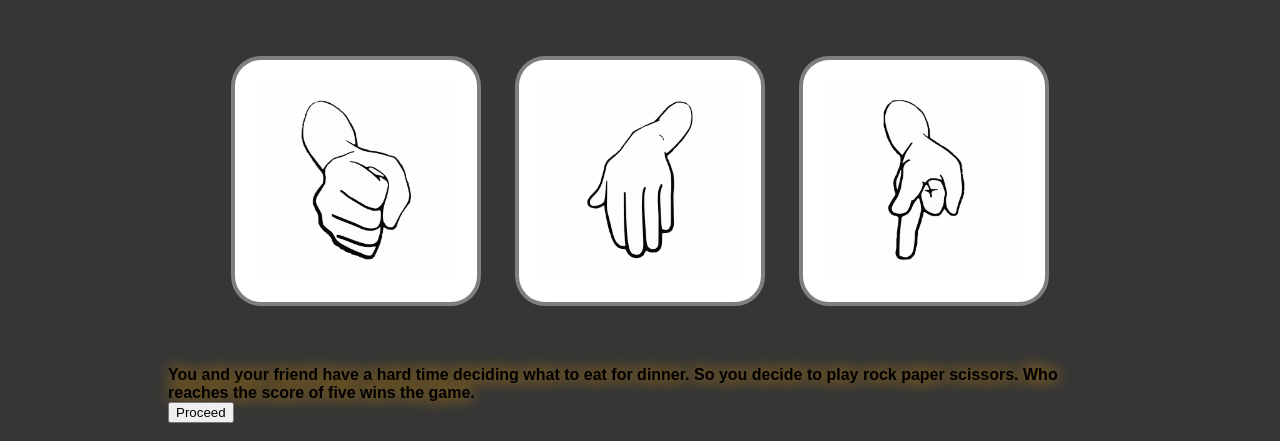
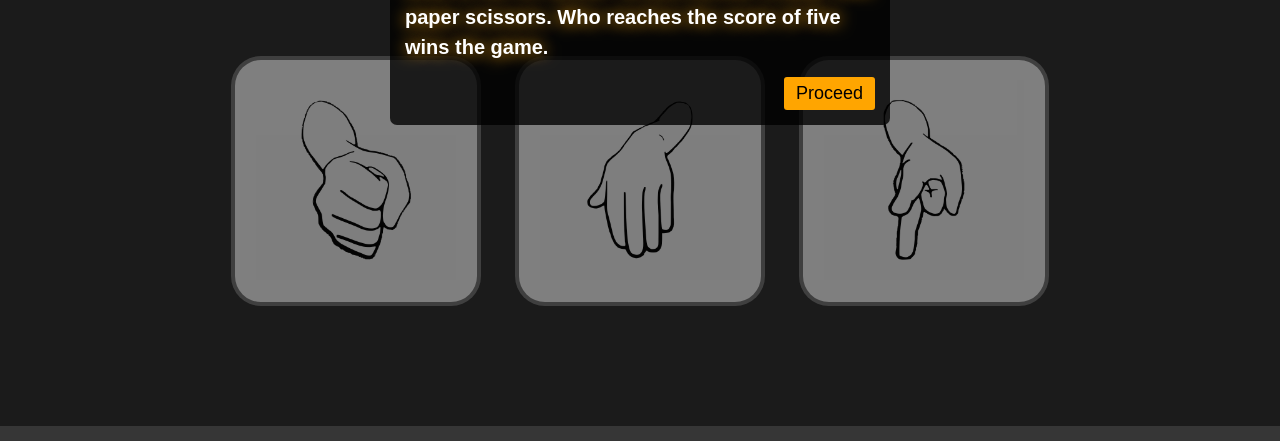
Before and after one commit to mthokozisisipho/rock-paper-scissors, a plain HTML site: page index.html in a window 1280 px wide. Shown: the part 374-815 px from the top of the page. Drawn offline with Linux system fonts and the light colour scheme.

Commit message:
Add modal style

```diff
--- a/style.css
+++ b/style.css
@@ -79,3 +79,53 @@ img {
 .buttons button:hover {
   border: 4px solid black;
 }
+
+.modal {
+  position: fixed;
+  top: 0;
+  left: 0;
+  width: 100vw;
+  height: 100vh;
+  display: flex;
+  align-items: center;
+  justify-content: center;
+  box-sizing: border-box;
+  padding: 15px;
+  background: rgba(0, 0, 0, 0.5);
+}
+
+.inner_modal {
+  background: rgba(0, 0, 0, 0.788);
+  width: 40%;
+  max-width: 500px;
+  overflow: hidden;
+  border-radius: 7px;
+}
+
+.modal_content {
+  padding: 15px;
+  line-height: 1.5;
+  color: white;
+  font-size: 20px;
+}
+
+.modal_bottom {
+  text-align: right;
+  padding: 0 15px 15px 15px;
+}
+
+.modal_button {
+  display: inline-block;
+  padding: 6px 12px;
+  background: orange;
+  border: none;
+  outline: none;
+  border-radius: 3px;
+  color: color;
+  cursor: pointer;
+  font-size: 18px;
+}
+
+.modal_button:hover {
+  background: rgb(216, 141, 1);
+}
```
